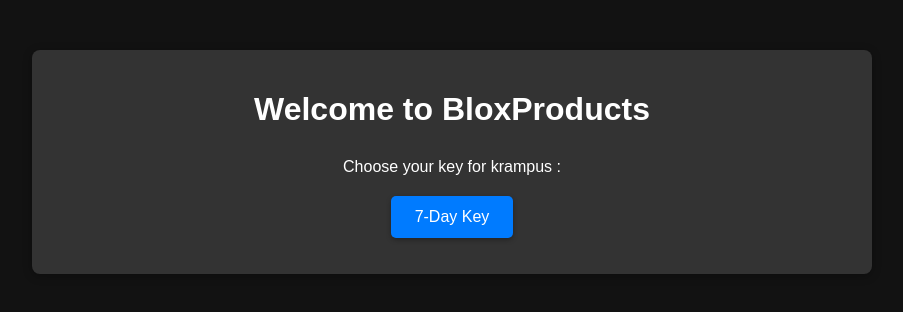
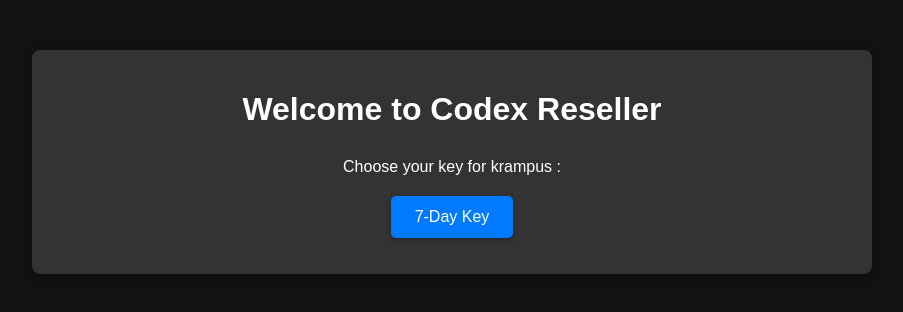
Before and after one commit to codexresellergithub/codexreseller, a plain HTML site: page index.html in a window 1280 px wide. Shown: the whole page, without its empty margins (188-1091 px from the left). Drawn offline with Linux system fonts and the light colour scheme; no server answers.

Commit message:
Update index.html

```diff
--- a/index.html
+++ b/index.html
@@ -65,7 +65,7 @@
 
 <body>
   <div class="container">
-    <h1>Welcome to BloxProducts</h1>
+    <h1>Welcome to Codex Reseller</h1>
     <p>Choose your key for krampus :</p>
     <ul>
       <li><a href="https://codexseller.mysellix.io/product/ro-exec-7-day-license">7-Day Key</a></li>
```
